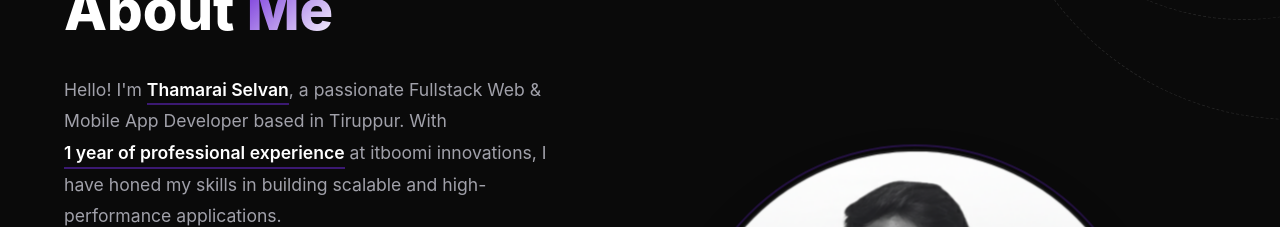
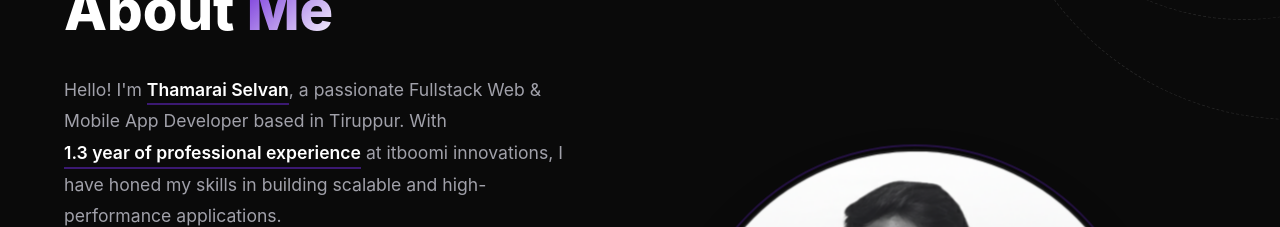
Before and after one commit to Thamarai-selvan-G/personal_portfolio-, a Next.js app: page / in a window 1280 px wide. Shown: the part 920-1147 px from the top of the page. Built offline with nearby package versions, Linux system fonts and the light colour scheme.

Commit message:
About redirect links

```diff
--- a/components/AboutSection.tsx
+++ b/components/AboutSection.tsx
@@ -67,6 +67,8 @@ const StyledImage = styled(Image)`
   box-shadow:
     0 20px 40px rgba(0, 0, 0, 0.4),
     0 0 0 1px rgba(255, 255, 255, 0.1);
+  user-select: none;
+  -webkit-user-drag: none;
 `;
 
 const ImageFrame = styled(motion.div)`
@@ -136,6 +138,32 @@ const Highlight = styled.span`
     height: 2px;
     background: var(--primary);
     opacity: 0.5;
+  }
+`;
+
+const RedirectLink = styled.a`
+  color: #fff;
+  font-weight: 600;
+  position: relative;
+  display: inline-block;
+  cursor: pointer;
+  text-decoration: none;
+
+  &::after {
+    content: '';
+    position: absolute;
+    bottom: 0;
+    left: 0;
+    width: 100%;
+    height: 2px;
+    background: var(--primary);
+    opacity: 0.5;
+    transition: all 0.3s ease;
+  }
+
+  &:hover::after {
+    opacity: 1;
+    height: 3px;
   }
 `;
 
@@ -231,6 +259,8 @@ export default function AboutSection() {
               sizes="(max-width: 768px) 100vw, 50vw"
               priority
               style={{ transform: "translateZ(20px)" }}
+              draggable={false}
+              onContextMenu={(e: React.MouseEvent) => e.preventDefault()}
             />
             <ImageFrame style={{ transform: "translateZ(-40px)" }} />
           </TiltCard>
@@ -254,7 +284,7 @@ export default function AboutSection() {
           >
             <p>
               Hello! I'm <Highlight>Thamarai Selvan</Highlight>, a passionate Fullstack Web & Mobile App Developer based in Tiruppur.
-              With <Highlight>1 year of professional experience</Highlight> at itboomi innovations, I have honed my skills in building
+              With <RedirectLink href="#experience">1.3 year of professional experience</RedirectLink> at itboomi innovations, I have honed my skills in building
               scalable and high-performance applications.
             </p>
 
@@ -266,9 +296,9 @@ export default function AboutSection() {
             </p>
 
             <p>
-              I have successfully completed <Highlight>10+ web applications</Highlight> and <Highlight>5 mobile applications</Highlight>,
+              I have successfully completed <RedirectLink href="#projects">10+ web applications</RedirectLink> and <RedirectLink href="#projects">5 mobile applications</RedirectLink>,
               ranging from portfolio sites to complex administrative panels and consumer-facing apps. My technical stack includes
-              <Highlight>React JS, Next.js, React Native, Supabase, and Firebase</Highlight>, enabling me to build robust fullstack solutions.
+              <RedirectLink href="#skills">React JS, Next.js, React Native, Supabase, and Firebase</RedirectLink>, enabling me to build robust fullstack solutions.
             </p>
           </Content>
 
```
